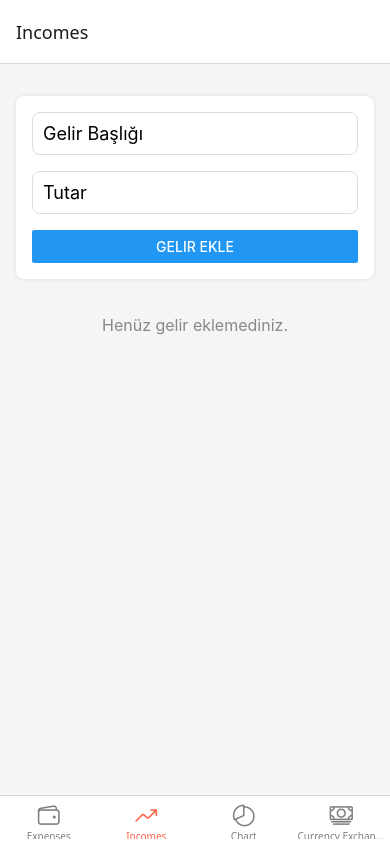
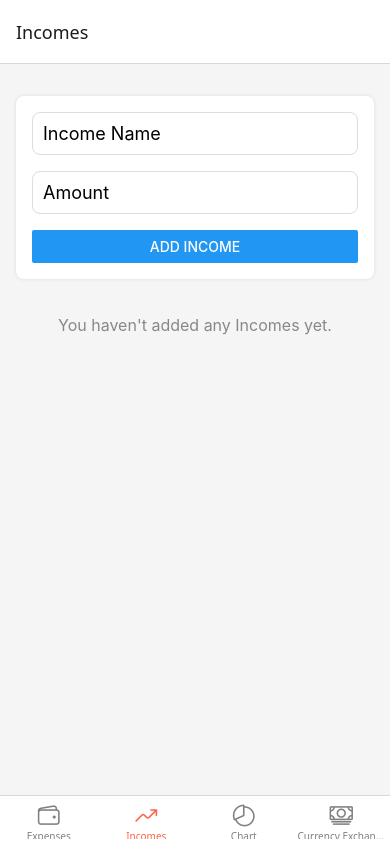
Before and after one commit to omerfaruksomay/ExpenseTracker, a React Native app: screen /Incomes in a window 390 px wide. Built offline with nearby package versions, Linux system fonts and the light colour scheme.

Commit message:
Some bugs fixed

```diff
--- a/navigation/screens/ChartScreen.js
+++ b/navigation/screens/ChartScreen.js
@@ -22,14 +22,14 @@ const ChartScreen = () => {
 
             setData([
                 {
-                    name: 'Gelirler',
+                    name: 'Incomes',
                     amount: totalIncomes,
                     color: '#4CAF50',
                     legendFontColor: '#333',
                     legendFontSize: 15,
                 },
                 {
-                    name: 'Giderler',
+                    name: 'Expenses',
                     amount: totalExpenses,
                     color: '#F44336',
                     legendFontColor: '#333',
@@ -59,7 +59,6 @@ const ChartScreen = () => {
 
     return (
         <View style={styles.container}>
-            <Text style={styles.header}>Gelir ve Gider Grafiği</Text>
             <PieChart
                 data={data}
                 width={Dimensions.get('window').width - 32}
@@ -84,6 +83,7 @@ const styles = StyleSheet.create({
         padding: 16,
         backgroundColor: '#F5F5F5',
         alignItems: 'center',
+        justifyContent: "center"
     },
     header: {
         fontSize: 20,
--- a/navigation/screens/CurrencyRaitingsScreen.js
+++ b/navigation/screens/CurrencyRaitingsScreen.js
@@ -90,7 +90,7 @@ export default function CurrencyRaitingsScreen({ navigation }) {
             <View style={styles.calculatorContainer}>
                 <TextInput
                     style={styles.input}
-                    placeholder="TL Tutarını Giriniz"
+                    placeholder="Enter the amount in TL."
                     keyboardType="numeric"
                     value={amountInTRY}
                     onChangeText={(text) => setAmountInTRY(text)}
@@ -103,11 +103,11 @@ export default function CurrencyRaitingsScreen({ navigation }) {
                     }))}
                     labelField="label"
                     valueField="value"
-                    placeholder="Para Birimi Seçin"
+                    placeholder="Select Currency"
                     value={selectedCurrency}
                     onChange={(item) => setSelectedCurrency(item.value)}
                 />
-                <Button title="Hesapla" onPress={handleConvert} />
+                <Button title="Calculate" onPress={handleConvert} />
                 {convertedAmount && (
                     <Text style={styles.result}>
                         {amountInTRY} TL ≈ {convertedAmount} {selectedCurrency}
--- a/navigation/screens/ExpensesScreen.js
+++ b/navigation/screens/ExpensesScreen.js
@@ -65,18 +65,18 @@ export default function ExpensesScreen() {
             <View style={styles.calculatorContainer}>
                 <TextInput
                     style={styles.input}
-                    placeholder="Harcama Başlığı"
+                    placeholder="Expense Name"
                     value={title}
                     onChangeText={setTitle}
                 />
                 <TextInput
                     style={styles.input}
-                    placeholder="Tutar"
+                    placeholder="Amount"
                     keyboardType="numeric"
                     value={amount}
                     onChangeText={setAmount}
                 />
-                <Button title="Harcama Ekle" onPress={addExpense} />
+                <Button title="Add Expense" onPress={addExpense} />
             </View>
 
             {expenses.length > 0 ? (
@@ -89,7 +89,7 @@ export default function ExpensesScreen() {
                                 <Text style={styles.rate}>{item.amount} TL</Text>
                             </View>
                             <TouchableOpacity onPress={() => deleteExpense(item.id)}>
-                                <Text style={styles.deleteText}>Sil</Text>
+                                <Text style={styles.deleteText}>Delete</Text>
                             </TouchableOpacity>
                         </View>
                     )}
@@ -97,7 +97,7 @@ export default function ExpensesScreen() {
                     contentContainerStyle={styles.list}
                 />
             ) : (
-                <Text style={styles.noExpenses}>Henüz harcama eklemediniz.</Text>
+                <Text style={styles.noExpenses}>You haven't added any expenses yet.</Text>
             )}
         </View>
     );
--- a/navigation/screens/IncomeScreen.js
+++ b/navigation/screens/IncomeScreen.js
@@ -65,18 +65,18 @@ export default function IncomeScreen() {
             <View style={styles.calculatorContainer}>
                 <TextInput
                     style={styles.input}
-                    placeholder="Gelir Başlığı"
+                    placeholder="Income Name"
                     value={title}
                     onChangeText={setTitle}
                 />
                 <TextInput
                     style={styles.input}
-                    placeholder="Tutar"
+                    placeholder="Amount"
                     keyboardType="numeric"
                     value={amount}
                     onChangeText={setAmount}
                 />
-                <Button title="Gelir Ekle" onPress={addIncome} />
+                <Button title="Add Income" onPress={addIncome} />
             </View>
 
             {incomes.length > 0 ? (
@@ -89,7 +89,7 @@ export default function IncomeScreen() {
                                 <Text style={styles.rate}>{item.amount} TL</Text>
                             </View>
                             <TouchableOpacity onPress={() => deleteIncome(item.id)}>
-                                <Text style={styles.deleteText}>Sil</Text>
+                                <Text style={styles.deleteText}>Delete</Text>
                             </TouchableOpacity>
                         </View>
                     )}
@@ -97,7 +97,7 @@ export default function IncomeScreen() {
                     contentContainerStyle={styles.list}
                 />
             ) : (
-                <Text style={styles.noIncomes}>Henüz gelir eklemediniz.</Text>
+                <Text style={styles.noIncomes}>You haven't added any Incomes yet.</Text>
             )}
         </View>
     );
```
